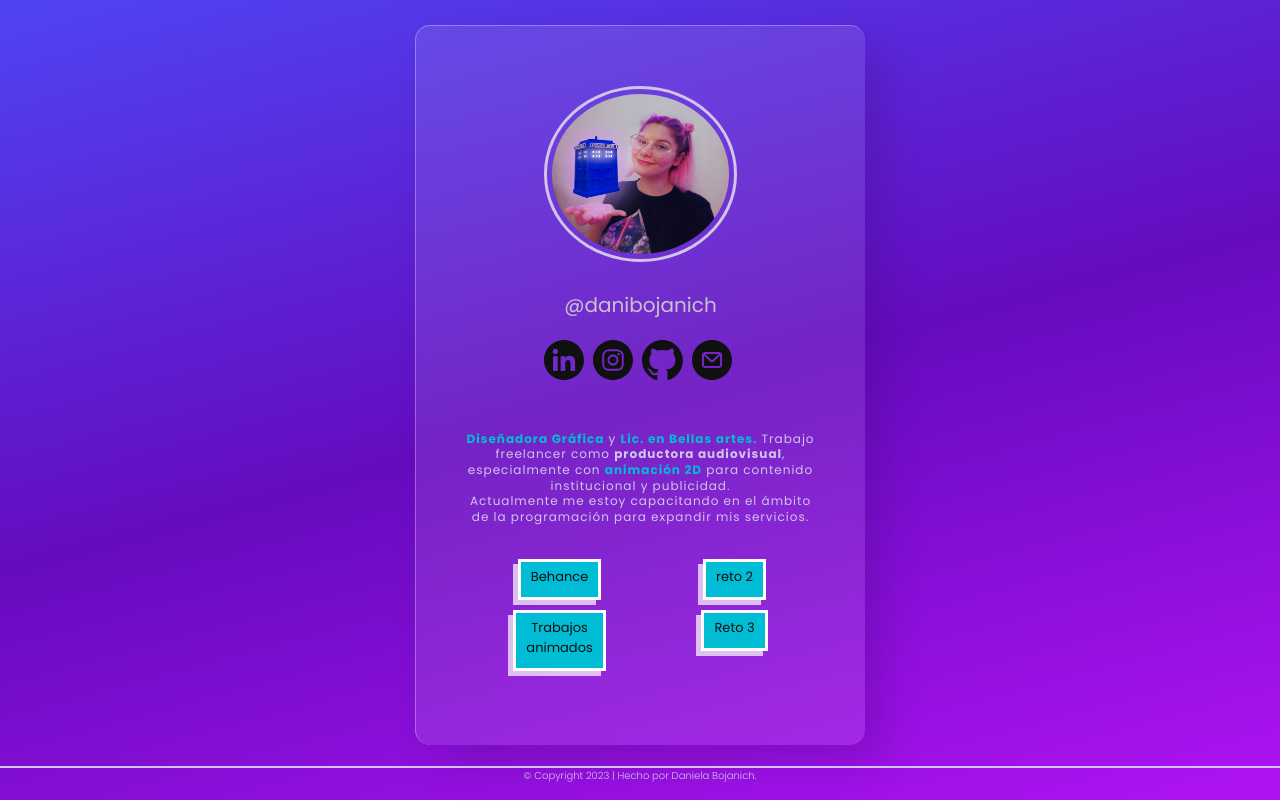
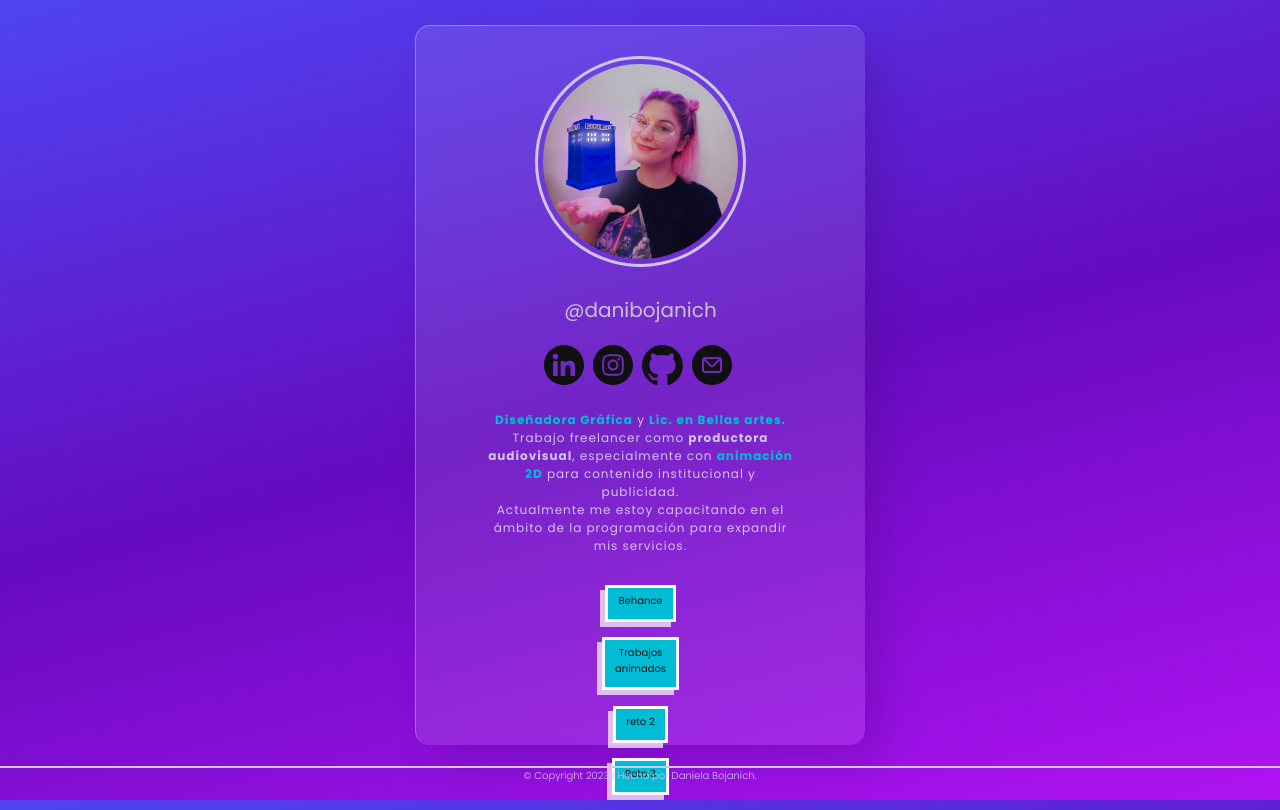
Before and after one commit to daniBojanich/enlaces, a plain HTML site: page index.html in a window 1280 px wide. Drawn offline with Linux system fonts and the light colour scheme.

Commit message:
mas cambios

```diff
--- a/style.css
+++ b/style.css
@@ -23,13 +23,13 @@ header{
 }
 .logo{
     display: inline-block;
-    height: 20vh;
-    /* width: 20vw; */
+    width: 50%;
     padding: 5px;
     border-radius: 50%;
     border: 3px solid #D1C4E9;
     margin-top:30px;
     cursor:default;
+    margin: 0 auto;
 }
 header h1{
     margin:15px 0px;
@@ -54,9 +54,8 @@ nav a{
 section{
     display: flex;
     flex-direction: column;
-    margin-top: 10%;
-    width: 60vw;
-    max-width: 350px;
+    margin-top: 5%;
+    width: 80%;
     text-align: center;
 }
 section p{
@@ -65,9 +64,11 @@ section p{
     text-align: center;
     margin-bottom: 10px;
     margin-top: 5px;
-    line-height: 1.3;
+    line-height: 1.5;
     letter-spacing: 1px;
     font-weight: 400;
+    width: 100%;
+    margin:0 auto;
 }
 section p span{
     color: #00BCD4;
@@ -77,12 +78,12 @@ section p span{
 display: flex;
 flex-direction: column;
 flex-wrap: wrap;
+justify-content: space-evenly;
 align-items: center;
 align-content: stretch;
 margin-top: 25px;
 padding-inline-start: 0px;
-height: 125px;
-
+height: 230px;
 }
 .botones a{
     width:fit-content;
@@ -96,7 +97,7 @@ height: 125px;
     padding-left: 10px;
     padding-right: 10px;
     box-shadow: -5px 5px 0px 0px rgba(255, 255, 255, 0.7);
-    font-size: 13px;
+    font-size: 10px;
 }
 .botones a:hover{
     background-color: white;
```
